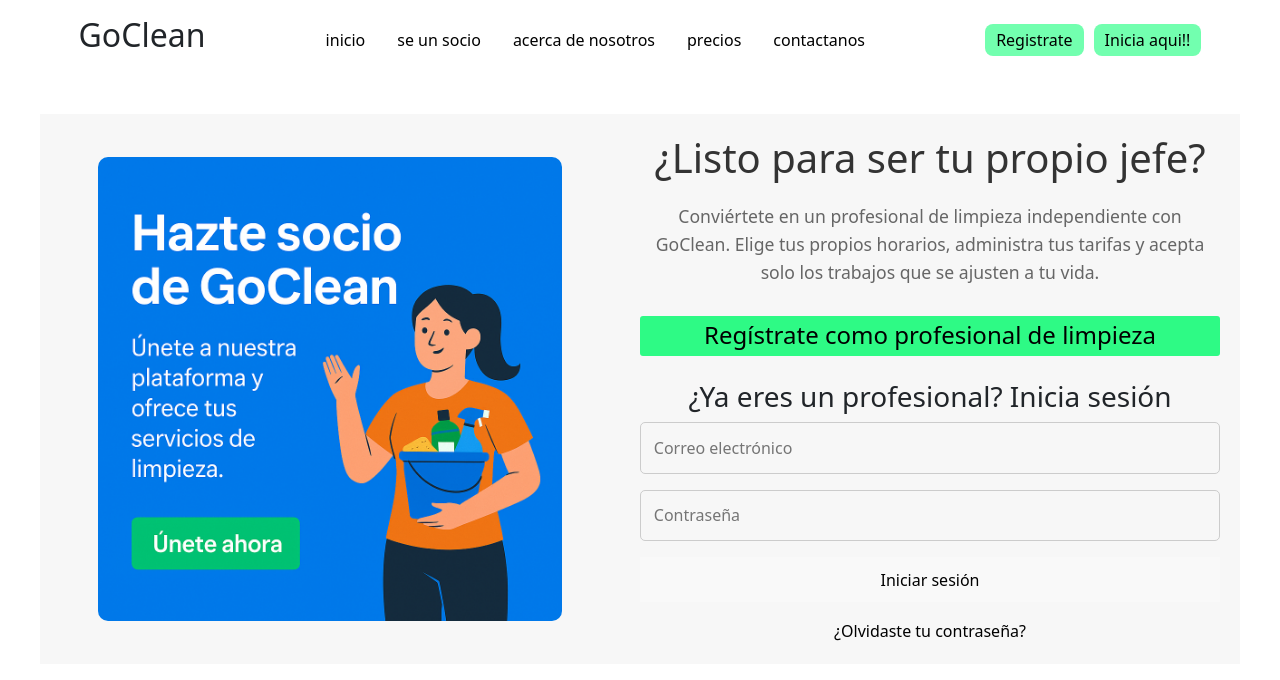
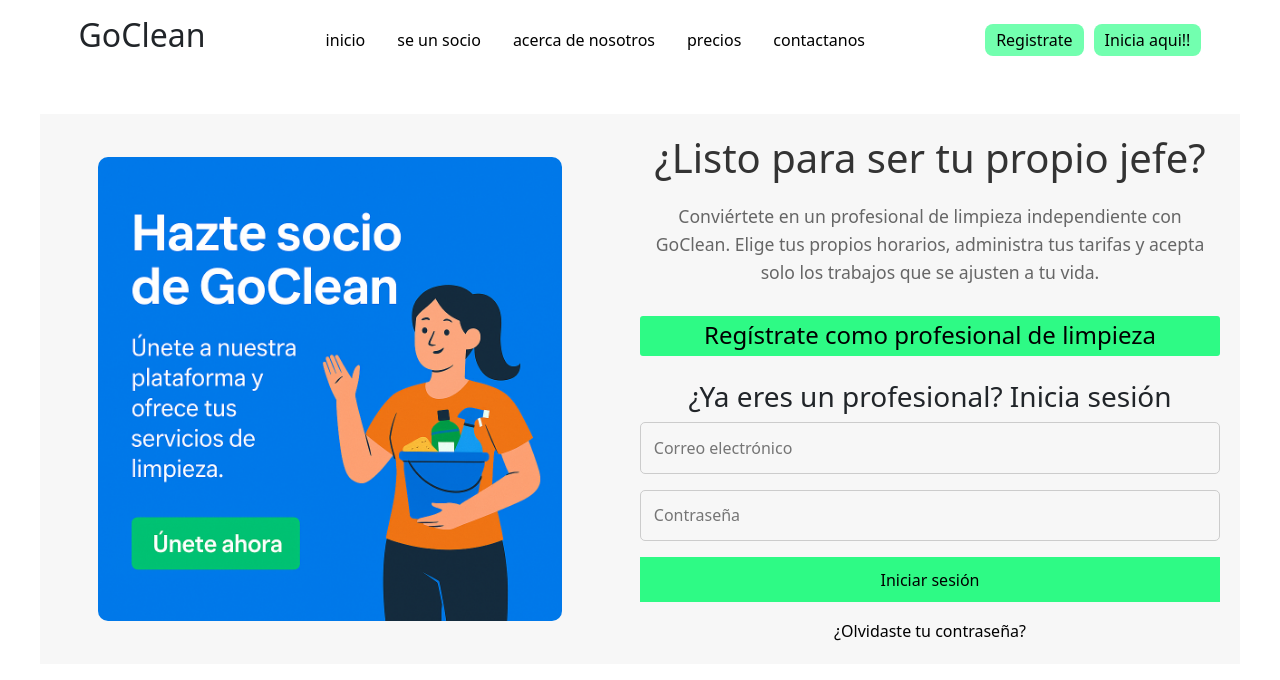
Before and after one commit to tonguiino/GoClean, a React (Vite) app: page /socio in a window 1280 px wide. Shown: the top 680 px of the page. Built offline with nearby package versions, Linux system fonts and the light colour scheme.

Commit message:
organizar estulos y clase del botton iniciar seccion

```diff
--- a/src/components/socio/Socio.jsx
+++ b/src/components/socio/Socio.jsx
@@ -21,7 +21,7 @@ const Socio = () => {
                         <form>
                             <input type="email" placeholder="Correo electrónico" required />
                             <input type="password" placeholder="Contraseña" required />
-                            <button type="submit">Iniciar sesión</button>
+                            <button type="submit" className="button-form">Iniciar sesión</button>
                             <a href="#">¿Olvidaste tu contraseña?</a>
                         </form>
                     </div>
--- a/src/components/socio/Socio.scss
+++ b/src/components/socio/Socio.scss
@@ -41,7 +41,7 @@
                     width: 100%;
                     height: 40px;
                     padding: 0.8rem;
-                    background-color: #e0e0e0;
+                    background-color: black;
                     color: #333;
                     border: none;
                     border-radius: 50px;
@@ -57,6 +57,10 @@
                 }
             }
         }
+        }
+        .button-form{
+            background-color: #2efa85;
+            color: black;
         }
         .form-container {
             width: 100%;
```
